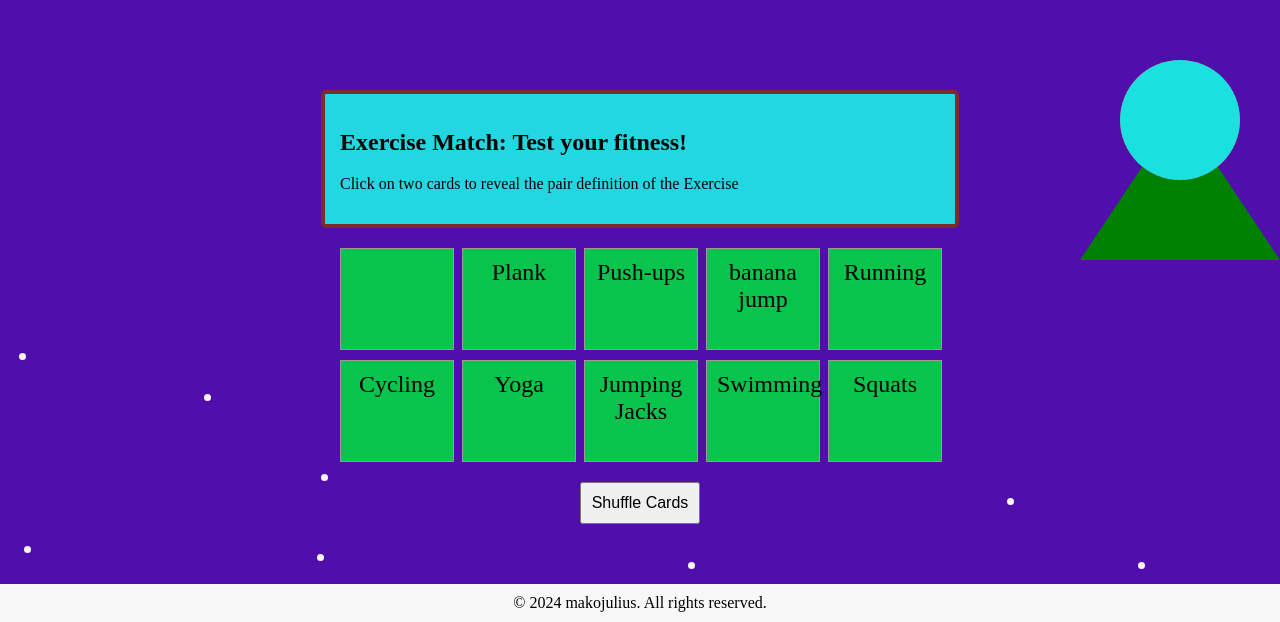
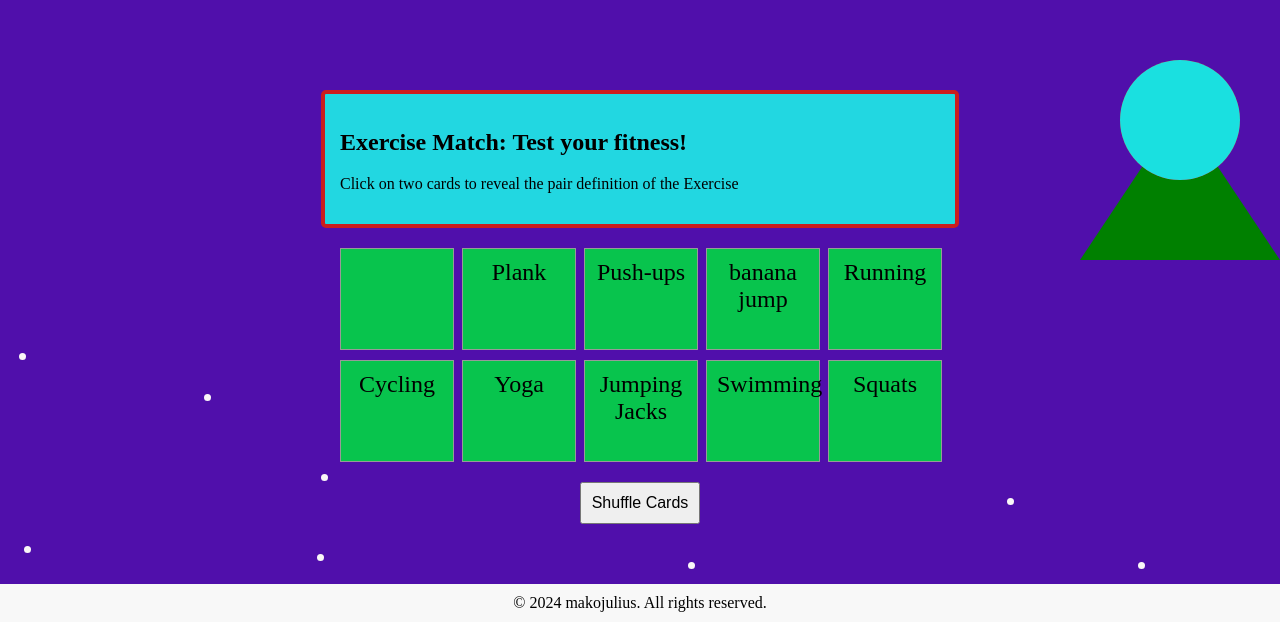
Before and after one commit to 254Coderr/CARD-GRID, a plain HTML site: page index.html in a window 1280 px wide. Shown: the part 178-800 px from the top of the page. Drawn offline with Linux system fonts and the light colour scheme.

Commit message:
adjusted border elements for description

```diff
--- a/style.css
+++ b/style.css
@@ -61,12 +61,13 @@ button {
 #description-section {
     margin-top: 20px;
     padding: 15px;
-    border: 4px solid #7c2a2a;
+    border: 4px solid #cb1d1d;
     border-radius: 5px;
     background-color: #22d7e1;
     width: 100%;
     max-width: 600px;
     text-align: left;
+    font: inherit;
 }
 #legend {
     padding: 10px;
```
